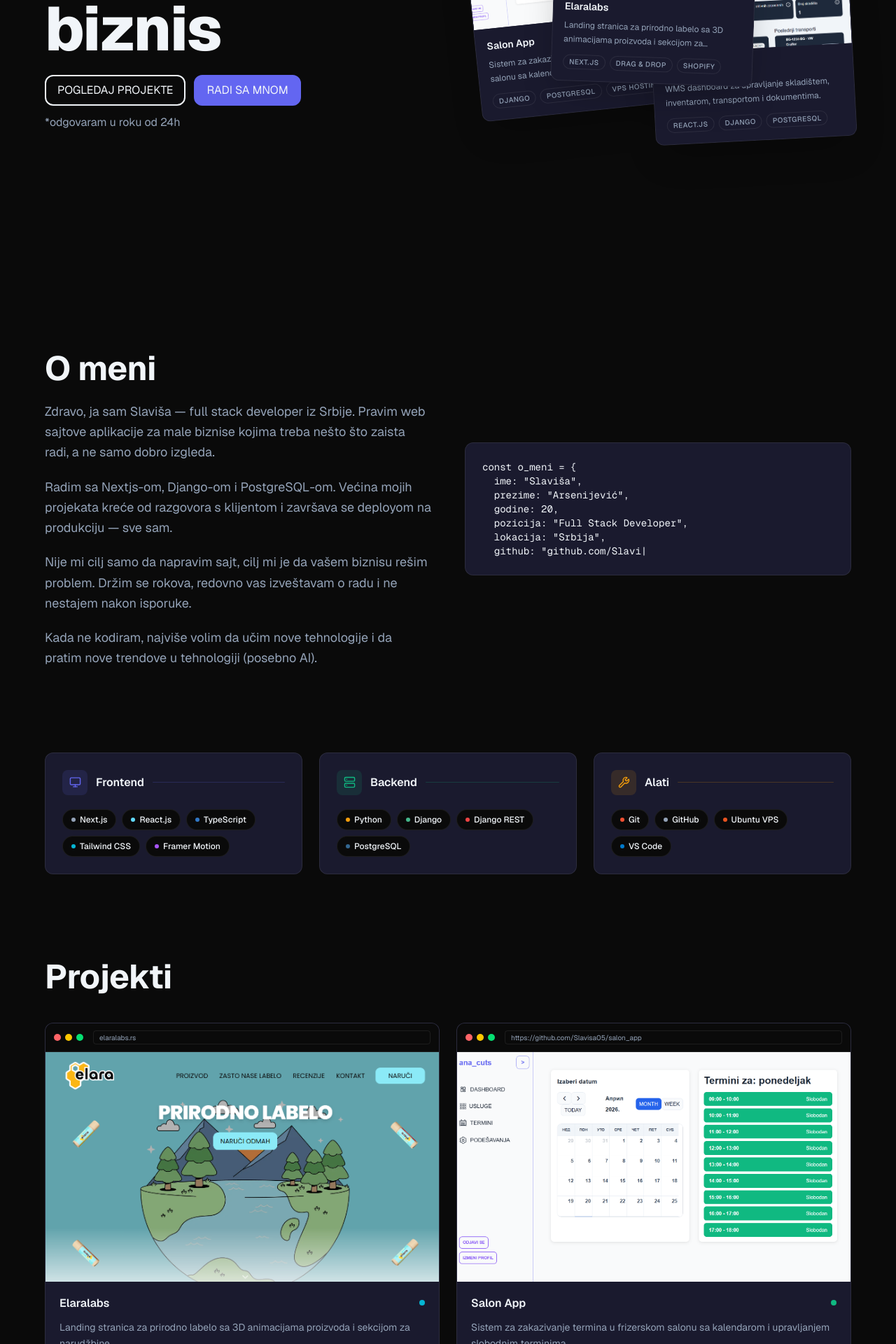
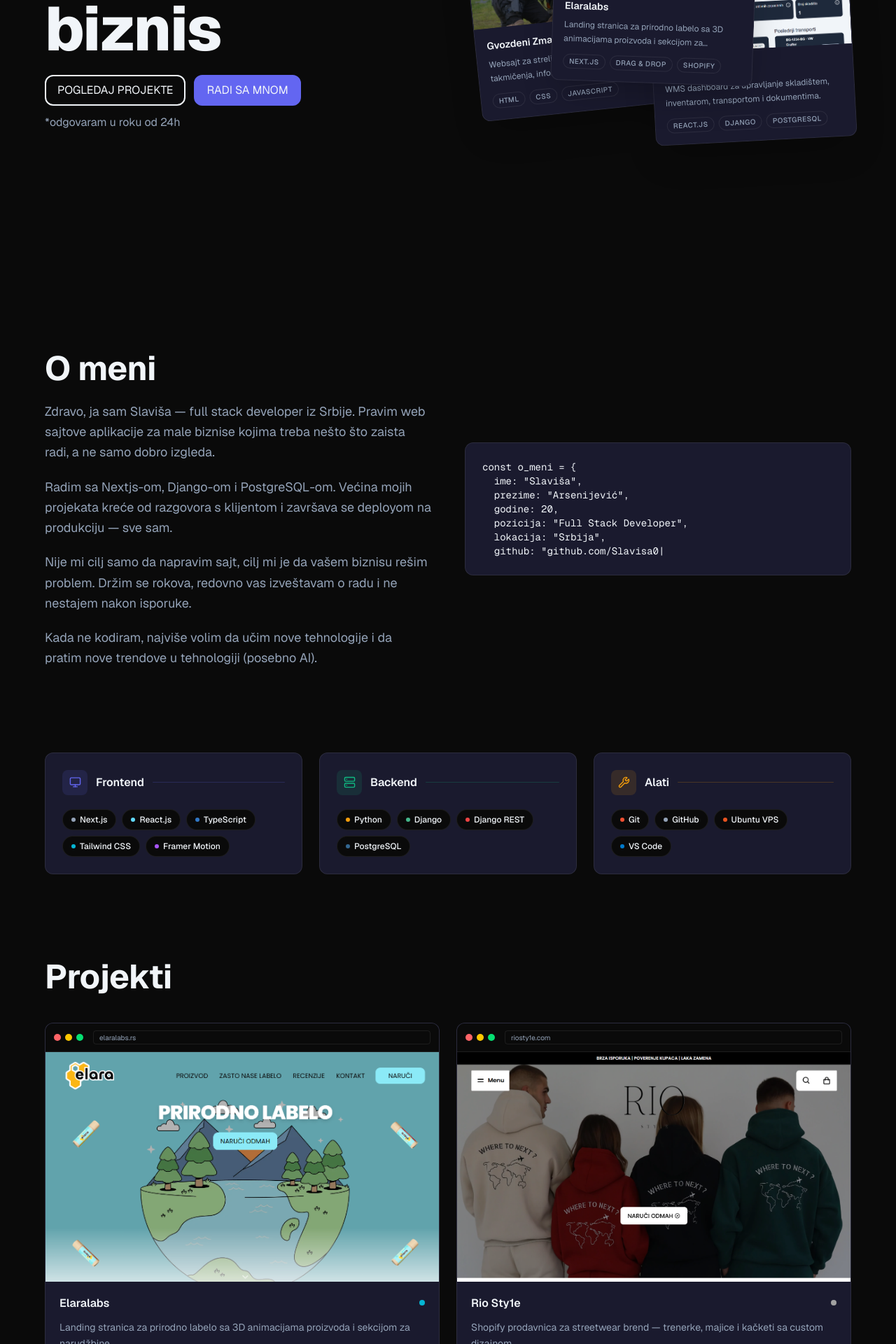
Before and after one commit to Slavisa05/portfolio, a Next.js app: page / in a window 1280 px wide. Shown: the part 380-2300 px from the top of the page at 70% size. Built offline with nearby package versions, Linux system fonts and the light colour scheme.

Commit message:
dodao 2 projekta

```diff
--- a/src/components/homeSections/HeroSection.tsx
+++ b/src/components/homeSections/HeroSection.tsx
@@ -34,12 +34,12 @@ export default function HeroSection() {
                     {/* Kartica pozadi lijevo */}
                     <div className="absolute top-16 left-4 -rotate-6 z-10">
                         <ProjectCard
-                            title="Salon App"
-                            image="/salonapp_termini.png"
-                            url="slavisadev.com/salon"
-                            description="Sistem za zakazivanje termina u frizerskom salonu sa kalendarom i upravljanjem slobodnim terminima."
-                            tags={["Django", "PostgreSQL", "VPS Hosting"]}
-                            accent="#10b981"
+                            title="Gvozdeni Zmaj"
+                            image="/gvozdenizmaj.png"
+                            url="gvozdenizmaj.com"
+                            description="Websajt za strelište sa rasporedom takmičenja, informacijama o opremi i mogućnošću kontakta za rezervaciju termina."
+                            tags={["HTML", "CSS", "JavaScript"]}
+                            accent="#D7FF40"
                             index={0}
                         />
                     </div>
--- a/src/components/homeSections/ProjectSection.tsx
+++ b/src/components/homeSections/ProjectSection.tsx
@@ -14,6 +14,24 @@ const projects = [
         description: "Landing stranica za prirodno labelo sa 3D animacijama proizvoda i sekcijom za narudžbine.",
         tags: ["Next.js", "Drag & Drop", "Shopify"],
         accent: "#06b6d4",
+    },
+    {
+        title: "Rio Sty1e",
+        image: "/rio.png",
+        url: "riosty1e.com",
+        caseStudyUrl: "/projetki/riosty1e",
+        description: "Shopify prodavnica za streetwear brend — trenerke, majice i kačketi sa custom dizajnom.",
+        tags: ["Shopify"],
+        accent: "#a1a1a1"
+    },
+    {
+        title: "Gvozdeni Zmaj",
+        image: "/gvozdenizmaj.png",
+        url: "gvozdenizmaj.com",
+        caseStudyUrl: "/projetki/gvozdenizmaj",
+        description: "Websajt za strelište sa rasporedom takmičenja, informacijama o opremi i mogućnošću kontakta za rezervaciju termina.",
+        tags: ["HTML", "CSS", "JavaScript"],
+        accent: "#D7FF40"
     },
     {
         title: "Salon App",
```
Also changed, not shown: public/gvozdenizmaj.png (added), public/rio.png (added).
